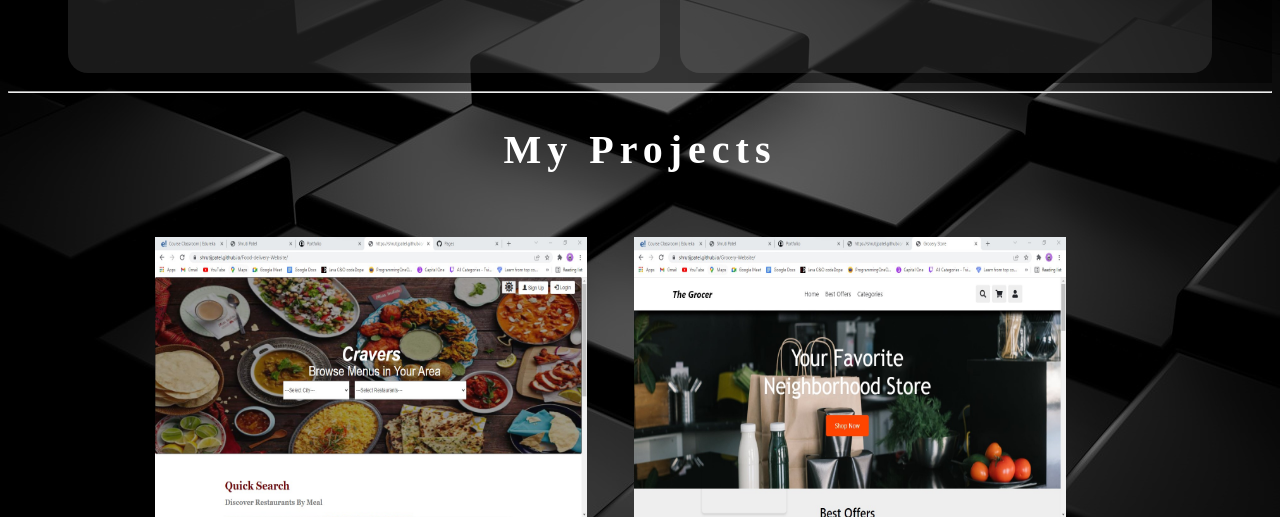
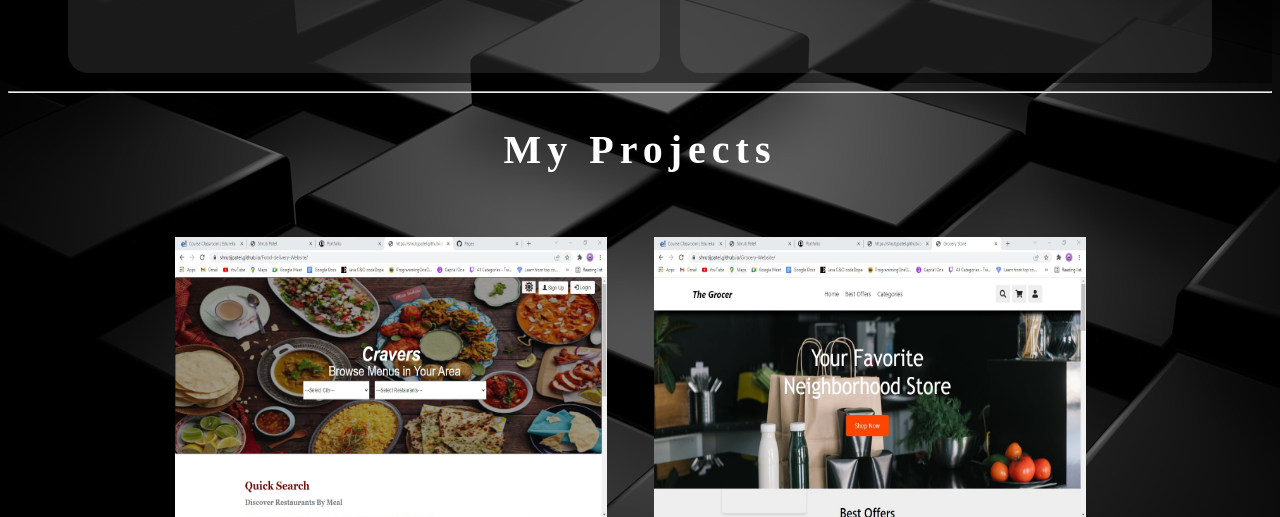
Before and after one commit to shrutijpatel/profile-website, a plain HTML site: page index.html in a window 1280 px wide. Shown: the part 1123-1640 px from the top of the page. Drawn offline with Linux system fonts and the light colour scheme.

Commit message:
Update style.css

```diff
--- a/css/style.css
+++ b/css/style.css
@@ -150,7 +150,7 @@ h1{
     display: inline-block;
     width:45%;
     height:300px;
-    margin-left:2%;
+    margin-left:4%;
 }
 #div2{
     display: inline-block;
```
